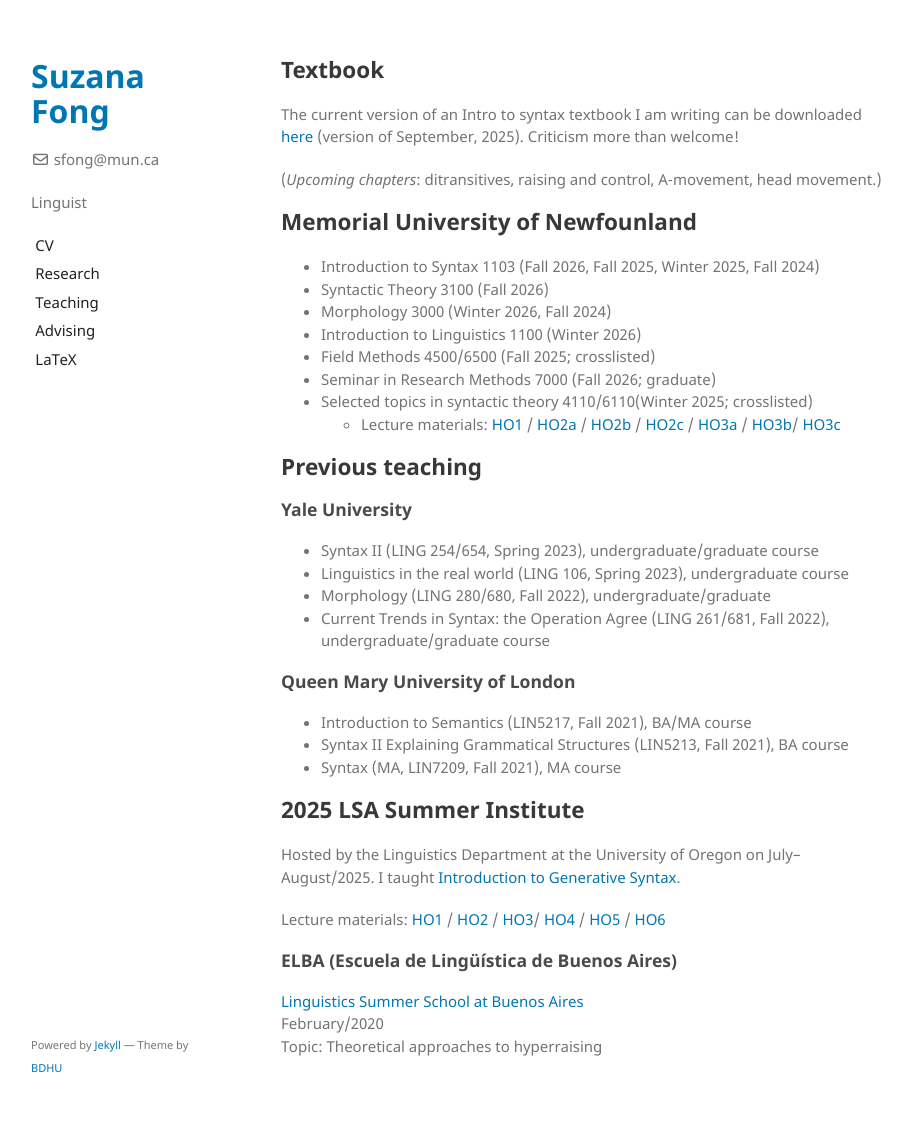
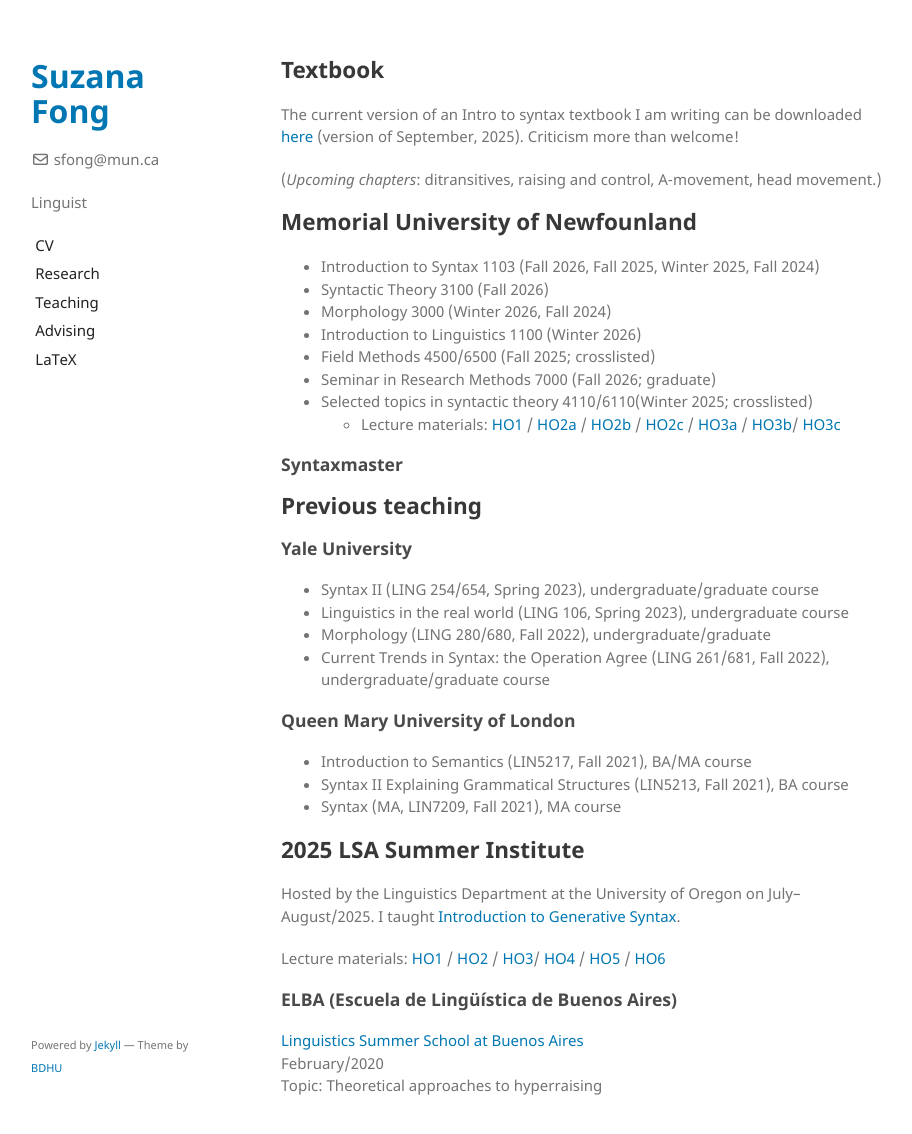
Before and after one commit to sznfng/sznfng.github.io, a Jekyll site: the page built from teaching.md, in a window 1280 px wide and 1147 px high. Shown: the top 1134 px of the window, without its empty margins (179-1091 px from the left). Built offline with Jekyll 4.4.1, drawn with Linux system fonts in a browser that asks for light colours.

Commit message:
Update teaching.md

```diff
--- a/teaching.md
+++ b/teaching.md
@@ -17,6 +17,8 @@ The current version of an Intro to syntax textbook I am writing can be downloade
 + Seminar in Research Methods 7000 (Fall 2026; graduate)
 + Selected topics in syntactic theory 4110/6110(Winter 2025; crosslisted)
   + Lecture materials: [HO1](https://sznfng.github.io/files/agree_course/Selected_topics_in_syntactic_theory_4110_6110_Winter_2025_handout%201.pdf) / [HO2a](https://sznfng.github.io/files/agree_course/Selected_topics_in_syntactic_theory_4110_6110_Winter_2025_handout%202a.pdf) / [HO2b](https://sznfng.github.io/files/agree_course/Selected_topics_in_syntactic_theory_4110_6110_Winter_2025_handout%202b.pdf) / [HO2c](https://sznfng.github.io/files/agree_course/Selected_topics_in_syntactic_theory_4110_6110_Winter_2025_handout%202c.pdf) / [HO3a](https://sznfng.github.io/files/agree_course/Selected_topics_in_syntactic_theory_4110_6110_Winter_2025_handout%203a.pdf) / [HO3b](https://sznfng.github.io/files/agree_course/Selected_topics_in_syntactic_theory_4110_6110_Winter_2025_handout%203b.pdf)/ [HO3c](https://sznfng.github.io/files/agree_course/Selected_topics_in_syntactic_theory_4110_6110_Winter_2025_handout%203c.pdf)
+
+### Syntaxmaster
 
 ## Previous teaching
 
```
